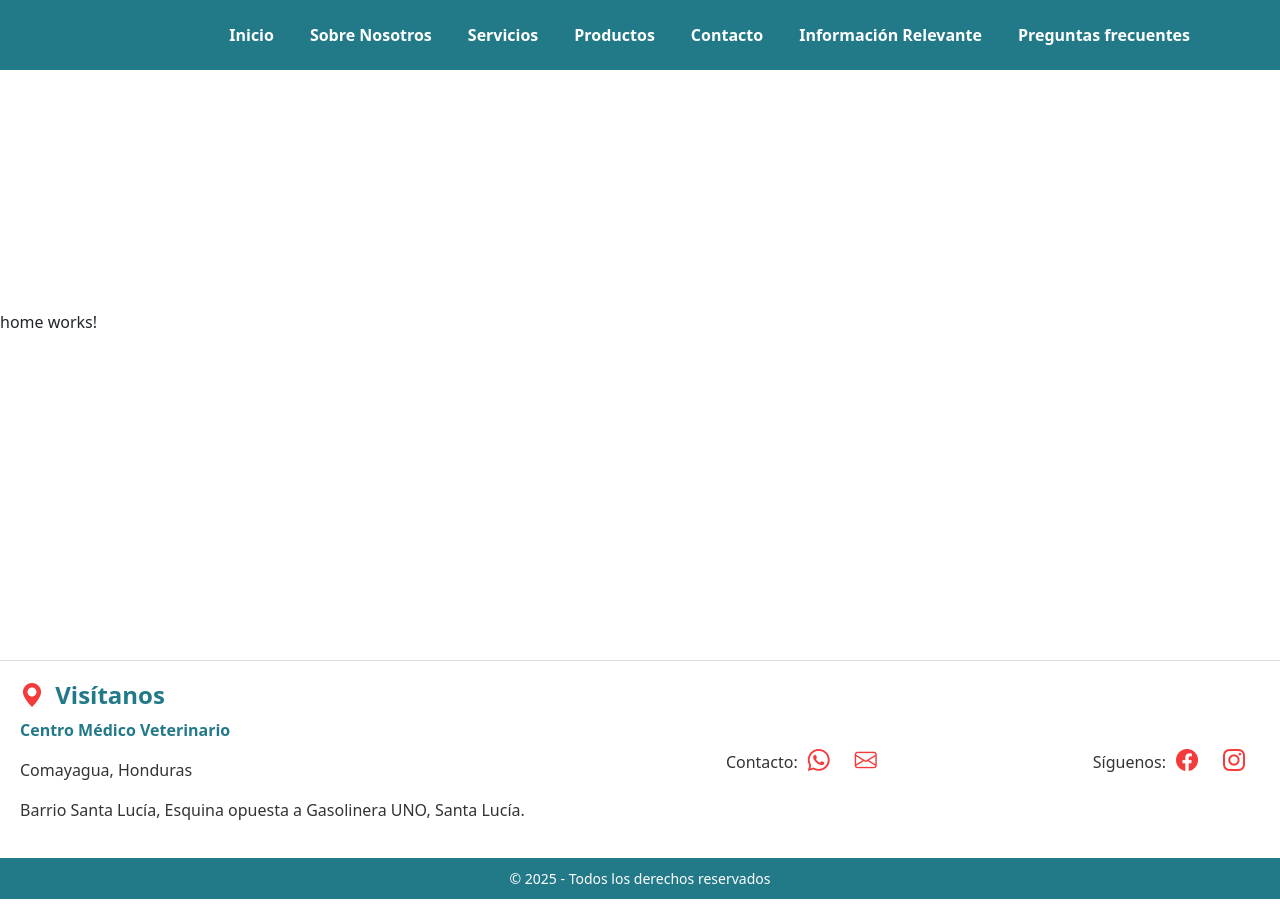
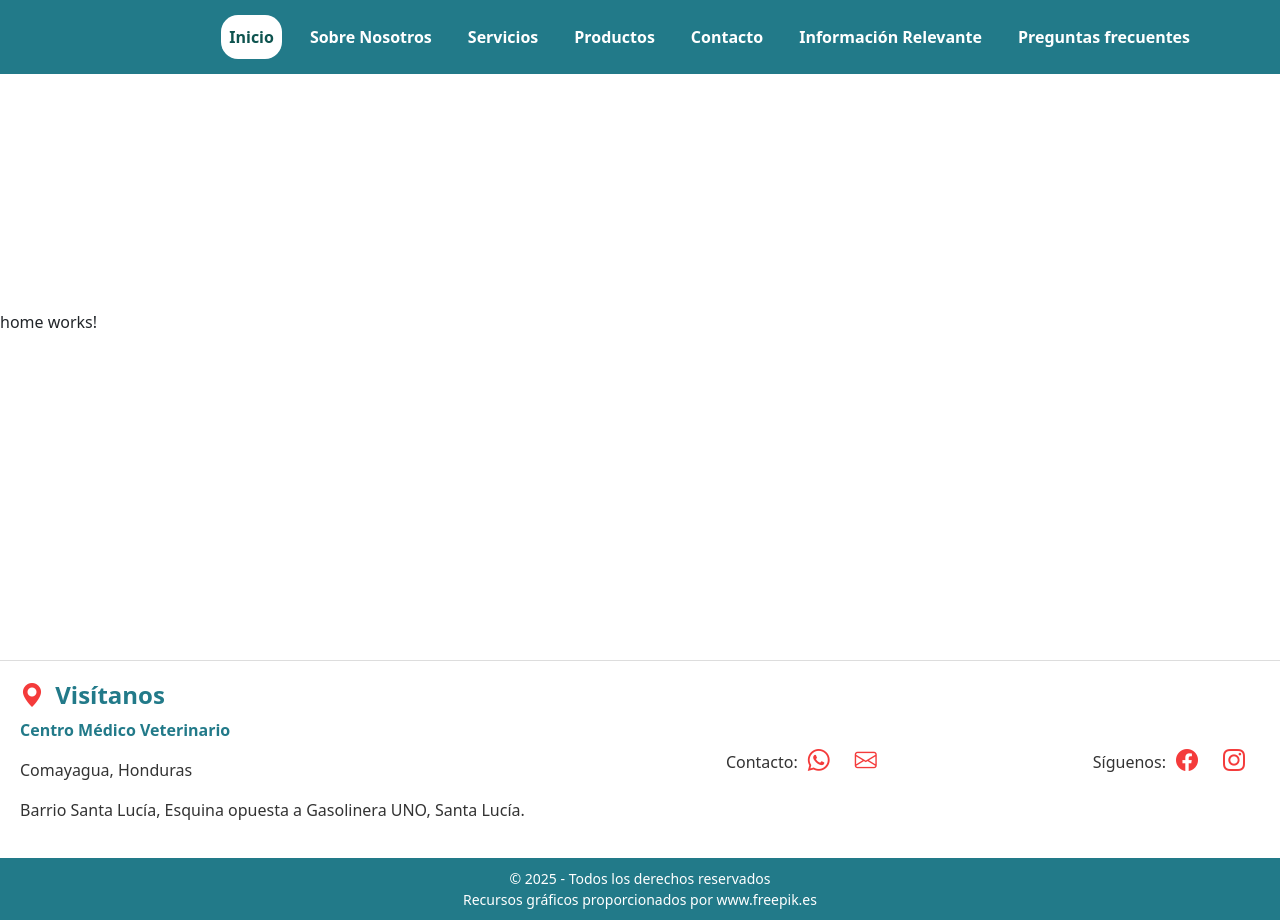
Before and after one commit to JessicaAvila77/cemevet, an Angular app: page / in a window 1280 px wide. Before the commit the page ends 899 px from the top, so only its background shows below. Built offline with nearby package versions, Linux system fonts and the light colour scheme.

Commit message:
Navbar
Cambios en el estilo

```diff
--- a/src/app/Components/footer/footer.component.html
+++ b/src/app/Components/footer/footer.component.html
@@ -16,7 +16,7 @@
       <i class="bi bi-whatsapp icon"></i>
     </a>
 
-    <a href="mailto:cemevtehn@gmail.com">
+    <a href="mailto:cemevethn@gmail.com">
       <i class="bi bi-envelope icon"></i>
     </a>
   </div>
@@ -36,5 +36,6 @@
 
 
 <div class="footer-bottom">
-  © 2025 - Todos los derechos reservados
+  © 2025 - Todos los derechos reservados<br>Recursos gráficos proporcionados por
+  <a href="https://www.freepik.es/" target="_blank">www.freepik.es</a>
 </div>
--- a/src/app/Components/footer/footer.component.scss
+++ b/src/app/Components/footer/footer.component.scss
@@ -87,3 +87,13 @@
     margin-left: 15px;
   }
 }
+
+a {
+  color: white; /* Cambia el color del enlace a blanco */
+  text-decoration: none; /* Opcional: quita el subrayado */
+}
+
+a:hover {
+  color: #f4f4f4; /* Cambia el color al pasar el cursor */
+  text-decoration: underline; /* Agrega subrayado al hacer hover */
+}
--- a/src/app/Components/navbar/navbar.component.html
+++ b/src/app/Components/navbar/navbar.component.html
@@ -6,13 +6,27 @@
     </button>
     <div class="collapse navbar-collapse" id="navbarNav">
       <ul class="navbar-nav ms-auto">
-          <li class="nav-item"><a class="nav-link" routerLink="/">Inicio</a></li>
-          <li class="nav-item"><a class="nav-link" routerLink="/sobre-nosotros">Sobre Nosotros</a></li>
-          <li class="nav-item"><a class="nav-link" routerLink="/servicios">Servicios</a></li>
-          <li class="nav-item"><a class="nav-link" routerLink="/productos">Productos</a></li>
-          <li class="nav-item"><a class="nav-link" routerLink="/contacto">Contacto</a></li>
-          <li class="nav-item"><a class="nav-link" routerLink="/informacion">Información Relevante</a></li>
-          <li class="nav-item"><a class="nav-link" routerLink="/faq">Preguntas frecuentes</a></li>
+        <li class="nav-item">
+          <a class="nav-link" routerLink="/" routerLinkActive="active" [routerLinkActiveOptions]="{ exact: true }">Inicio</a>
+        </li>
+        <li class="nav-item">
+          <a class="nav-link" routerLink="/sobre-nosotros" routerLinkActive="active">Sobre Nosotros</a>
+        </li>
+        <li class="nav-item">
+          <a class="nav-link" routerLink="/servicios" routerLinkActive="active">Servicios</a>
+        </li>
+        <li class="nav-item">
+          <a class="nav-link" routerLink="/productos" routerLinkActive="active">Productos</a>
+        </li>
+        <li class="nav-item">
+          <a class="nav-link" routerLink="/contacto" routerLinkActive="active">Contacto</a>
+        </li>
+        <li class="nav-item">
+          <a class="nav-link" routerLink="/informacion" routerLinkActive="active">Información Relevante</a>
+        </li>
+        <li class="nav-item">
+          <a class="nav-link" routerLink="/faq" routerLinkActive="active">Preguntas frecuentes</a>
+        </li>
       </ul>
     </div>
   </div>
--- a/src/app/Components/navbar/navbar.component.scss
+++ b/src/app/Components/navbar/navbar.component.scss
@@ -13,17 +13,30 @@
 .navbar-nav {
   display: flex;
   gap: 20px;
+  font-weight: bold;
 }
 
 .nav-link {
-  color: white !important;
-  font-weight: bold;
+  /* Fondo blanco */
+  color: white; /* Letras negras */
+  padding: 10px 20px; /* Espaciado interno */
+  border-radius: 17px; /* Bordes redondeados */
+  text-decoration: none; /* Quitar subrayado */
+  display: inline-block; /* Para que respete el tamaño del padding */
 }
 
-/* buscar efecto  */
 .nav-link:hover {
-  color: #f43b3b !important;
+  background-color: white;
+  color: #0e544f !important; /* Cambio de color al pasar el cursor */
+  text-decoration: none;
 }
+
+/* 🔥 Efecto especial para la página actual */
+.nav-link.active {
+  background-color: white; /* Fondo verde oscuro */
+  color: #0e544f !important; /* Texto en blanco */
+}
+
 
 /* Estilo para el botón de hamburguesa */
 .navbar-toggler {
```
Lines whose indentation alone changed are shown as unchanged.
